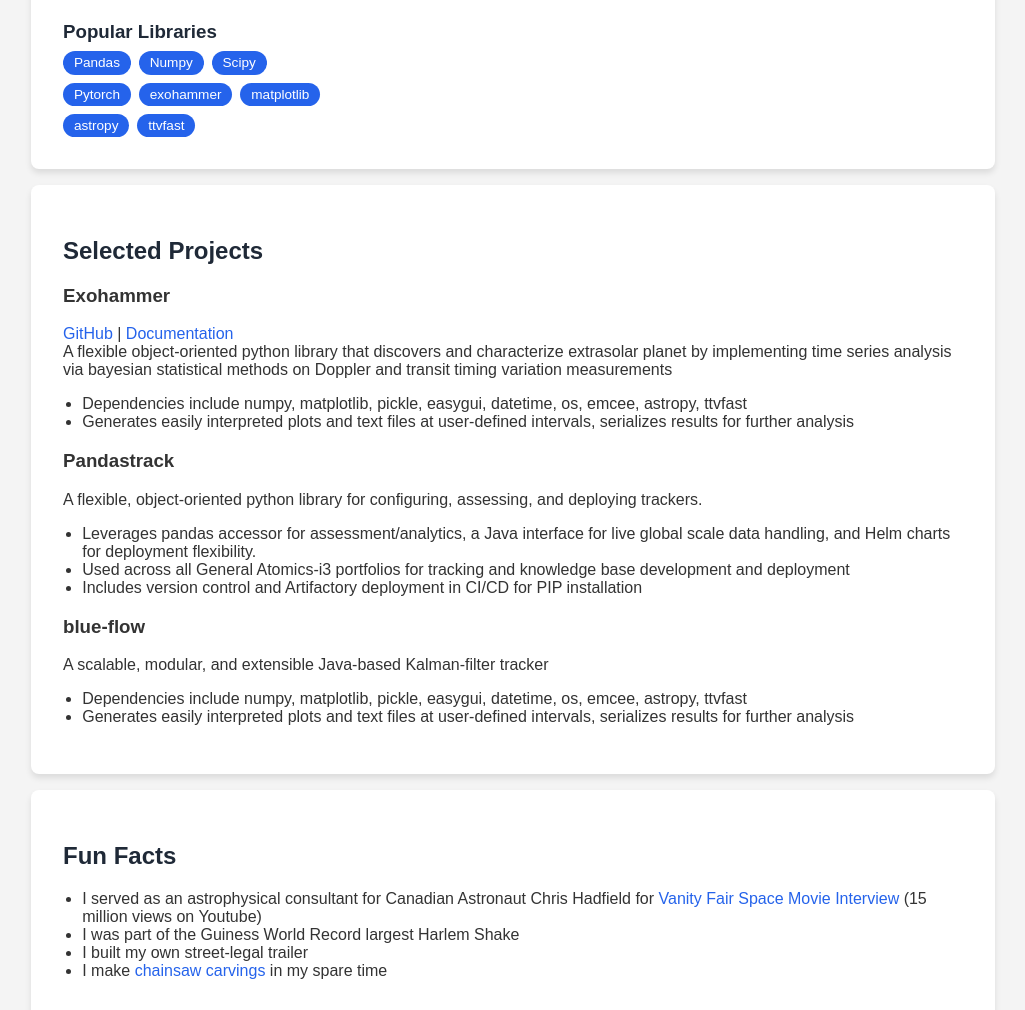
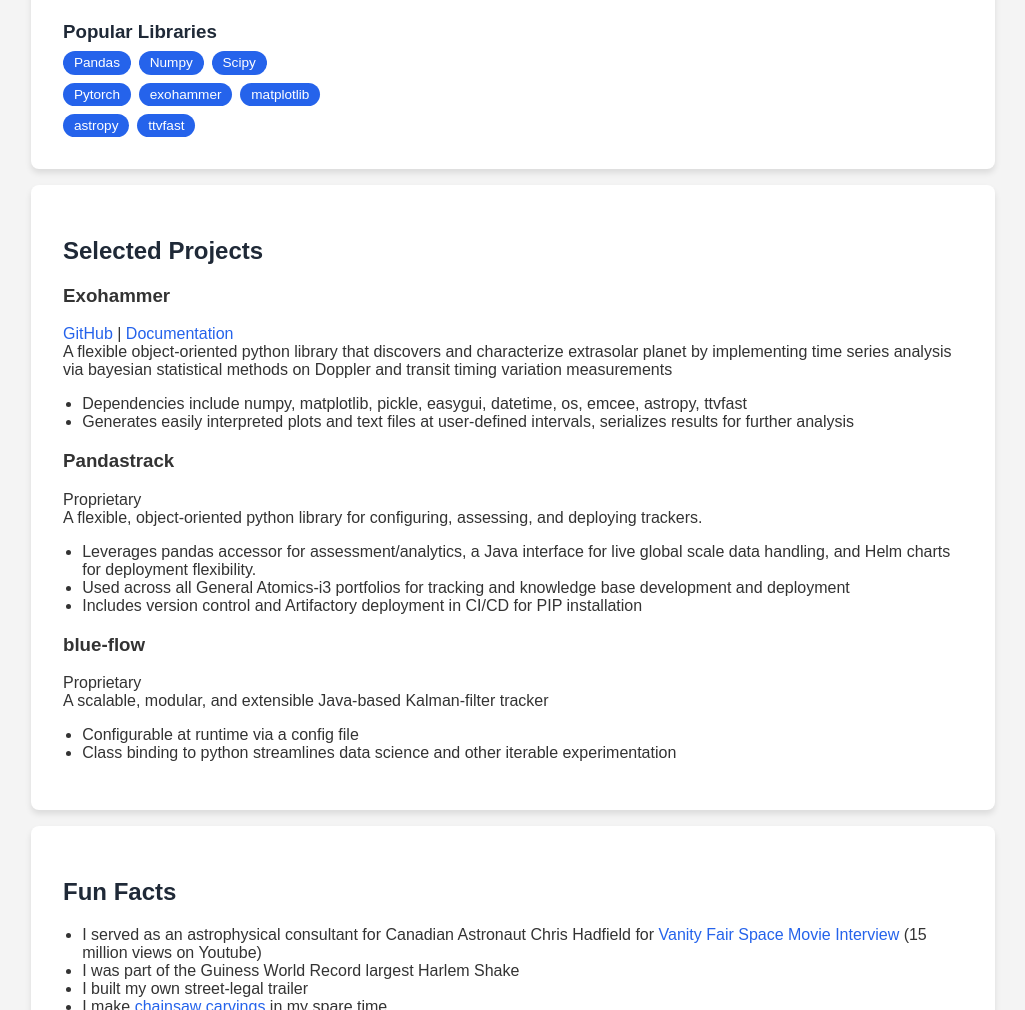
Before and after one commit to nick-juliano/nick-juliano.github.io, a plain HTML site: page index.html in a window 1280 px wide. Shown: the part 1714-2724 px from the top of the page, without its empty margins (127-1152 px from the left). Drawn offline with Linux system fonts and the light colour scheme.

Commit message:
update project info

```diff
--- a/index.html
+++ b/index.html
@@ -291,6 +291,8 @@
   </ul>
 
   <h3>Pandastrack</h3>
+  Proprietary
+  <br>
   A flexible, object-oriented python library for configuring, assessing, and deploying trackers.
   <ul>
     <li>Leverages pandas accessor for assessment/analytics, a Java interface for live global scale data handling, and Helm charts for deployment flexibility.</li>
@@ -299,10 +301,12 @@
   </ul>
 
   <h3>blue-flow</h3>
+  Proprietary
+  <br>
   A scalable, modular, and extensible Java-based Kalman-filter tracker
   <ul>
-    <li>Dependencies include numpy, matplotlib, pickle, easygui, datetime, os, emcee, astropy, ttvfast</li>
-    <li>Generates easily interpreted plots and text files at user-defined intervals, serializes results for further analysis</li>
+    <li>Configurable at runtime via a config file</li>
+    <li>Class binding to python streamlines data science and other iterable experimentation</li>
   </ul>
 </section>
 
```
